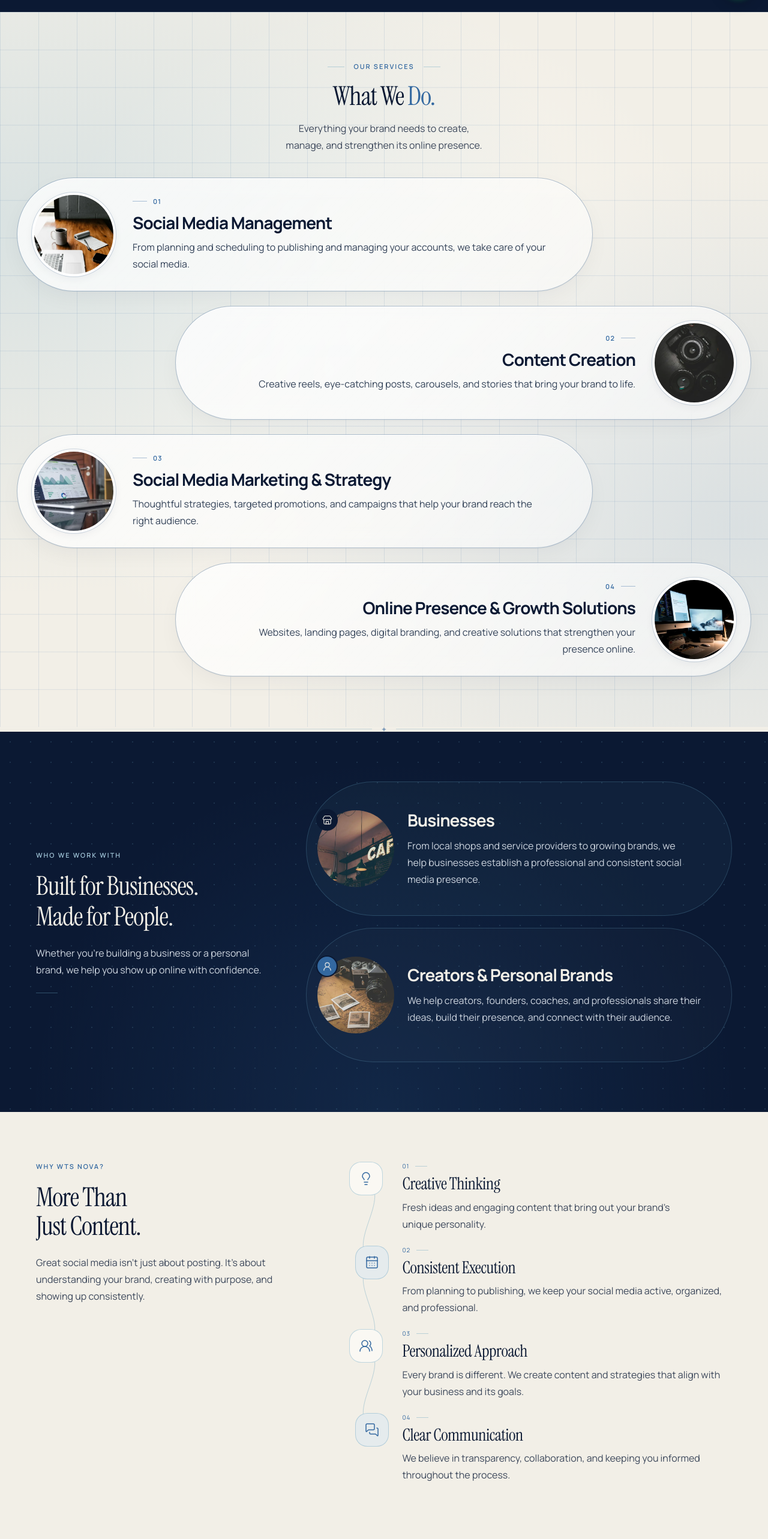
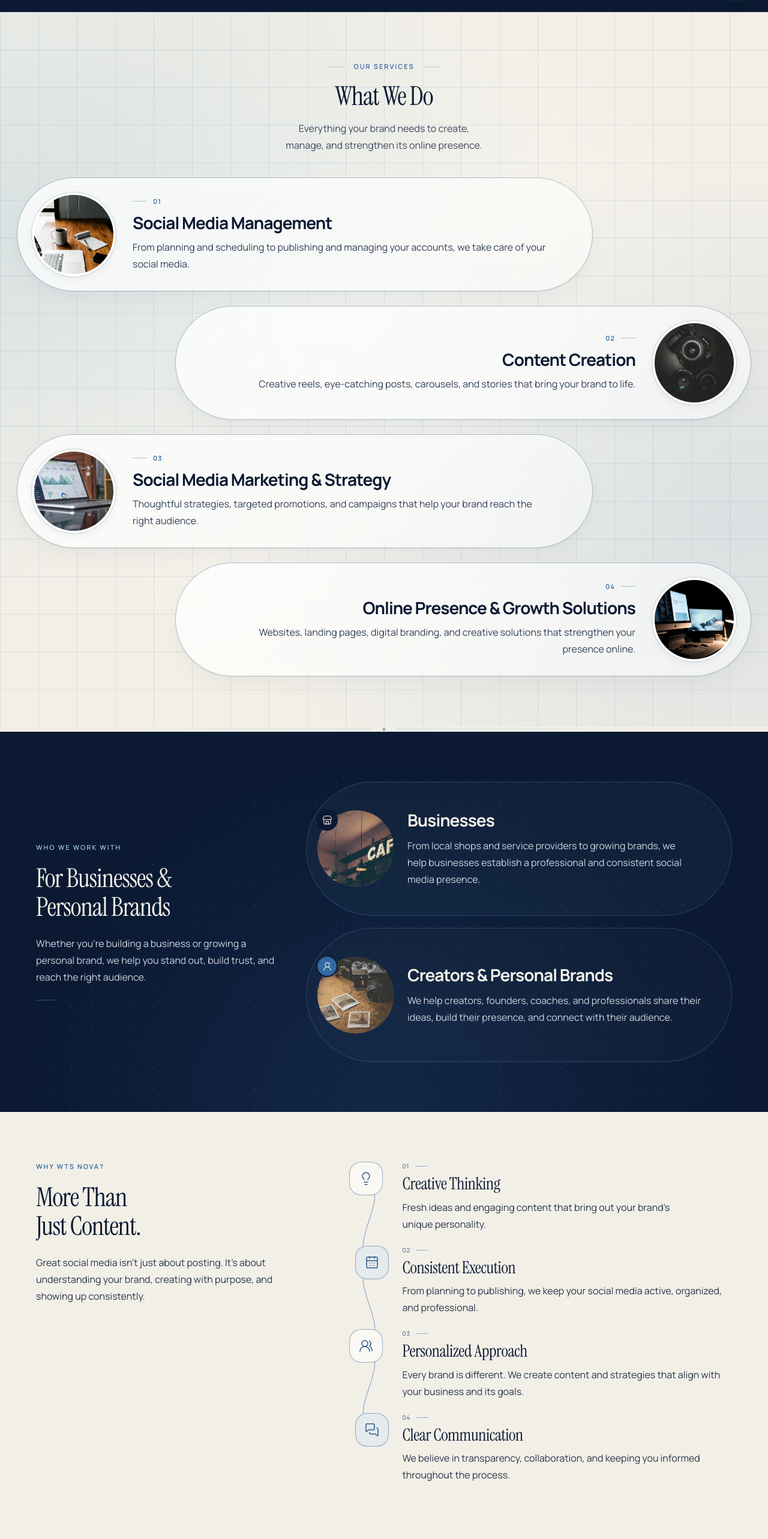
Before and after one commit to qdelta-technologies/wts-nova-final, a Next.js app: page / in a window 1280 px wide. Shown: the part 780-3346 px from the top of the page at 60% size. Built offline with nearby package versions, Linux system fonts and the light colour scheme.

Commit message:
Refine section copy, contrast, and interactions

```diff
--- a/scripts/check-ui.mjs
+++ b/scripts/check-ui.mjs
@@ -101,7 +101,7 @@ try {
       sectionHeights:[...document.querySelectorAll('section,footer')].map(e=>[e.className,Math.round(e.getBoundingClientRect().height)]),
       brokenLinks:[...document.querySelectorAll('a[href^="#"]')].map(a=>a.getAttribute('href')).filter(h=>!['#our-work','#about','#contact'].includes(h)&&!document.querySelector(h)),
       equalServices:new Set([...document.querySelectorAll('.service-capsule')].map(e=>e.offsetHeight)).size===1,
-      mobileCapsules:(()=>{if(innerWidth>=640)return {equal:true,linear:true,rounded:true};const groups=['.service-capsule','.audience-capsule'].map(selector=>[...document.querySelectorAll(selector)]);return {equal:groups.every(cards=>new Set(cards.map(card=>card.offsetHeight)).size===1),linear:groups.every(cards=>cards.every(card=>{const r=card.getBoundingClientRect(),i=card.querySelector('img').getBoundingClientRect(),text=card.querySelector('h3').getBoundingClientRect();return Math.abs(r.left-cards[0].getBoundingClientRect().left)<1&&Math.abs(r.width-cards[0].getBoundingClientRect().width)<1&&i.left>text.left&&text.right<=i.left+1;})),rounded:groups.every(cards=>cards.every(card=>parseFloat(getComputedStyle(card).borderTopLeftRadius)>=60))};})(),
+      mobileCapsules:(()=>{if(innerWidth>=640)return {equal:true,linear:true,rounded:true};const groups=['.service-capsule','.audience-capsule'].map(selector=>[...document.querySelectorAll(selector)]);return {equal:groups.every(cards=>new Set(cards.map(card=>card.offsetHeight)).size===1),linear:groups.every(cards=>{const first=cards[0];return cards.every(card=>{const i=card.querySelector('img').getBoundingClientRect(),text=card.querySelector('h3').getBoundingClientRect();return Math.abs(card.offsetLeft-first.offsetLeft)<1&&Math.abs(card.offsetWidth-first.offsetWidth)<1&&i.left>text.left&&text.right<=i.left+1;});}),rounded:groups.every(cards=>cards.every(card=>parseFloat(getComputedStyle(card).borderTopLeftRadius)>=60))};})(),
       desktopAudienceAligned:(()=>{if(innerWidth<640)return true;const cards=[...document.querySelectorAll('.audience-capsule')];const first=cards[0].getBoundingClientRect();return cards.every(card=>{const r=card.getBoundingClientRect(),image=card.querySelector('img').getBoundingClientRect(),heading=card.querySelector('h3').getBoundingClientRect();return Math.abs(r.left-first.left)<1&&Math.abs(r.width-first.width)<1&&image.left<heading.left;});})(),
       clippedNavControls:[...document.querySelectorAll('.navbar .button,.navbar .menu-button')].filter(e=>{const b=e.getBoundingClientRect(),n=document.querySelector('.navbar').getBoundingClientRect();return b.width>0&&(b.left<n.left||b.right>n.right);}).length,
       navLogoLoaded:(()=>{const img=document.querySelector('.brand-logo');return !!img&&img.complete&&img.naturalWidth>0&&img.getAttribute('src')==='/images/wts-nova-logo-nav.webp';})(),
--- a/src/components/audience-section.tsx
+++ b/src/components/audience-section.tsx
@@ -13,8 +13,8 @@ export function AudienceSection() {
       <div className="audience-layout">
         <header className="audience-header" data-reveal>
           <p className="audience-label section-label">WHO WE WORK WITH</p>
-          <h2 id="audience-heading" className="audience-heading section-heading"><span>Built for Businesses.</span> <span>Made for People.</span></h2>
-          <p className="audience-intro">Whether you&apos;re building a business or a personal brand, we help you show up online with confidence.</p>
+          <h2 id="audience-heading" className="audience-heading section-heading">For Businesses &amp; Personal Brands</h2>
+          <p className="audience-intro">Whether you&apos;re building a business or growing a personal brand, we help you stand out, build trust, and reach the right audience.</p>
           <span className="audience-rule" aria-hidden="true" />
         </header>
         <ol className="audience-capsules">
--- a/src/components/founder-section.tsx
+++ b/src/components/founder-section.tsx
@@ -30,6 +30,14 @@ export function FounderSection({ portraitSrc }: { portraitSrc?: string }) {
             <div className="founder-introduction">
               <h3>Shaik Abdul Wahab <span>— Founder &amp; Content Creator</span></h3>
               <p>Shaik Abdul Wahab founded WTS Nova with a vision to help businesses and personal brands build a stronger online presence. With experience in content creation, storytelling, and social media, he focuses on developing creative content and practical strategies that help brands connect with their audiences.</p>
+              <a className="founder-instagram" href="https://www.instagram.com/vibesbywahab?xtok=M3Yzd2F3NHFrODE1" target="_blank" rel="noopener noreferrer" aria-label="Follow Shaik Abdul Wahab on Instagram at vibesbywahab">
+                <svg aria-hidden="true" viewBox="0 0 24 24" fill="none" stroke="currentColor" strokeWidth="1.7" strokeLinecap="round" strokeLinejoin="round">
+                  <rect x="3" y="3" width="18" height="18" rx="5" />
+                  <circle cx="12" cy="12" r="4" />
+                  <circle cx="17.5" cy="6.5" r=".7" fill="currentColor" stroke="none" />
+                </svg>
+                <span>vibesbywahab</span>
+              </a>
             </div>
             <FounderStats />
           </div>
--- a/src/components/services-section.css
+++ b/src/components/services-section.css
@@ -28,7 +28,6 @@
 .services-label { display: flex; align-items: center; justify-content: center; gap: 16px; margin: 0 0 16px; }
 .services-label::before, .services-label::after { content: ""; width: 28px; height: 1px; background: var(--line-blue); }
 .services-heading { margin: 0 0 16px; }
-.services-heading span { color: var(--accent); }
 .services-intro { max-width: 590px; margin: 0 auto; font-size: var(--type-body); line-height: var(--leading-body); color: var(--ink-muted); text-wrap: balance; }
 .services-list { display: grid; grid-auto-rows: 1fr; gap: 24px; list-style: none; padding: 0; margin: 0; }
 .service-capsule {
@@ -64,6 +63,10 @@
 .service-capsule-right .service-index { flex-direction: row-reverse; }
 .service-title { margin: 0 0 10px; font-family: var(--font-manrope), sans-serif; font-size: var(--type-card); font-weight: 700; line-height: 1.22; letter-spacing: -.035em; text-wrap: balance; }
 .service-description { margin: 0; font-size: var(--type-body); line-height: var(--leading-body); color: #334258; text-wrap: pretty; }
+@media (prefers-reduced-motion: no-preference) {
+  .service-capsule[data-reveal-state="pending"] { transform: translate3d(-56px, 12px, 0) scale(.985); }
+  .service-capsule-right[data-reveal-state="pending"] { transform: translate3d(56px, 12px, 0) scale(.985); }
+}
 @media (min-width: 900px) {
   .service-capsule { position: relative; inset-inline-start: calc(-1 * min(40px, calc(var(--gutter) - 16px))); }
   .service-capsule-right { inset-inline-start: min(40px, calc(var(--gutter) - 16px)); }
--- a/src/components/services-section.tsx
+++ b/src/components/services-section.tsx
@@ -34,7 +34,7 @@ export function ServicesSection() {
       <div className="services-container">
         <header className="services-header" data-reveal>
           <p className="services-label section-label">OUR SERVICES</p>
-          <h2 id="services-heading" className="services-heading section-heading">What We <span>Do.</span></h2>
+          <h2 id="services-heading" className="services-heading section-heading">What We Do</h2>
           <p className="services-intro">Everything your brand needs to create, manage, and strengthen its online presence.</p>
         </header>
         <ol className="services-list">
--- a/src/components/site-ending.css
+++ b/src/components/site-ending.css
@@ -50,6 +50,9 @@
   .ending-cta-content { max-width: 620px; }
   .ending-cta-lead, .ending-cta-description { max-width: 580px; }
 }
+@media (max-width: 1023px) {
+  .ending-cta-lead { display: none; }
+}
 @media (max-width: 639px) {
   .ending-cta-layout { gap: 22px; }
   .ending-eyebrow { margin-bottom: 14px; }
--- a/src/components/why-nova-section.css
+++ b/src/components/why-nova-section.css
@@ -3,19 +3,19 @@
 .why-nova-editorial { min-width: 0; max-width: 400px; }
 .why-nova-label { margin: 0 0 18px; }
 .why-nova-heading span { display: block; }
-.why-nova-intro { margin: 22px 0 0; max-width: 470px; font-size: var(--type-body); line-height: var(--leading-body); color: var(--ink-muted); text-wrap: pretty; }
+.why-nova-intro { margin: 22px 0 0; max-width: 470px; font-size: var(--type-body); line-height: var(--leading-body); color: #29364a; text-wrap: pretty; }
 .why-nova-benefits { --why-gap: 22px; display: grid; gap: var(--why-gap); list-style: none; padding: 0; margin: 0; min-width: 0; }
 .why-nova-benefit { position: relative; display: grid; grid-template-columns: 68px minmax(0, 1fr); gap: 20px; align-items: start; }
 .why-nova-connector { position: absolute; pointer-events: none; top: 28px; left: 0; width: 68px; height: calc(100% + var(--why-gap)); }
-.why-nova-connector path { stroke: var(--line-blue); stroke-width: 1; }
-.why-nova-icon { position: relative; z-index: 1; display: grid; place-items: center; width: 56px; height: 56px; margin-left: 0; border-radius: var(--radius-md); border: 1px solid var(--line-blue); background: var(--surface-raised); color: var(--accent); transition: transform var(--duration) var(--ease-out), background var(--duration); }
+.why-nova-connector path { stroke: #3368a080; stroke-width: 1.2; }
+.why-nova-icon { position: relative; z-index: 1; display: grid; place-items: center; width: 56px; height: 56px; margin-left: 0; border-radius: var(--radius-md); border: 1px solid #3368a080; background: var(--surface-raised); color: #285987; transition: transform var(--duration) var(--ease-out), background var(--duration); }
 .why-nova-icon > svg { width: 24px; height: 24px; }
 .why-nova-benefit:nth-child(even) .why-nova-icon { margin-left: 10px; background: #e5ebed; }
 .why-nova-benefit-copy { min-width: 0; }
-.why-nova-number { display: flex; align-items: center; gap: 10px; font-size: 10px; letter-spacing: .1em; line-height: 1.5; color: var(--accent); margin-bottom: 6px; }
-.why-nova-number::after { content: ""; width: 20px; height: 1px; background: var(--line-blue); }
+.why-nova-number { display: flex; align-items: center; gap: 10px; font-size: 10px; letter-spacing: .1em; line-height: 1.5; color: #285987; margin-bottom: 6px; }
+.why-nova-number::after { content: ""; width: 20px; height: 1px; background: #3368a080; }
 .why-nova-benefit h3 { font-family: var(--font-serif), Georgia, serif; font-size: var(--type-card); font-weight: 400; letter-spacing: -.015em; line-height: 1.16; margin: 0 0 8px; text-wrap: balance; }
-.why-nova-benefit p { margin: 0; font-size: var(--type-body); line-height: var(--leading-body); color: var(--ink-muted); text-wrap: pretty; }
+.why-nova-benefit p { margin: 0; font-size: var(--type-body); line-height: var(--leading-body); color: #29364a; text-wrap: pretty; }
 [data-text-reveal][data-reveal-state="pending"] { opacity: 0; clip-path: inset(0 0 100% 0); filter: blur(4px); transform: translate3d(0, .35em, 0); }
 [data-text-reveal][data-reveal-state="visible"] { opacity: 1; clip-path: inset(0); filter: blur(0); transform: translate3d(0, 0, 0); transition: clip-path 720ms var(--ease-out) var(--reveal-delay, 0ms), opacity 480ms ease var(--reveal-delay, 0ms), filter 620ms var(--ease-out) var(--reveal-delay, 0ms), transform 680ms var(--ease-out) var(--reveal-delay, 0ms); }
 @media (hover: hover) and (prefers-reduced-motion: no-preference) {
```
Also changed, not shown: src/components/founder-section.css (+6 -3 lines).
